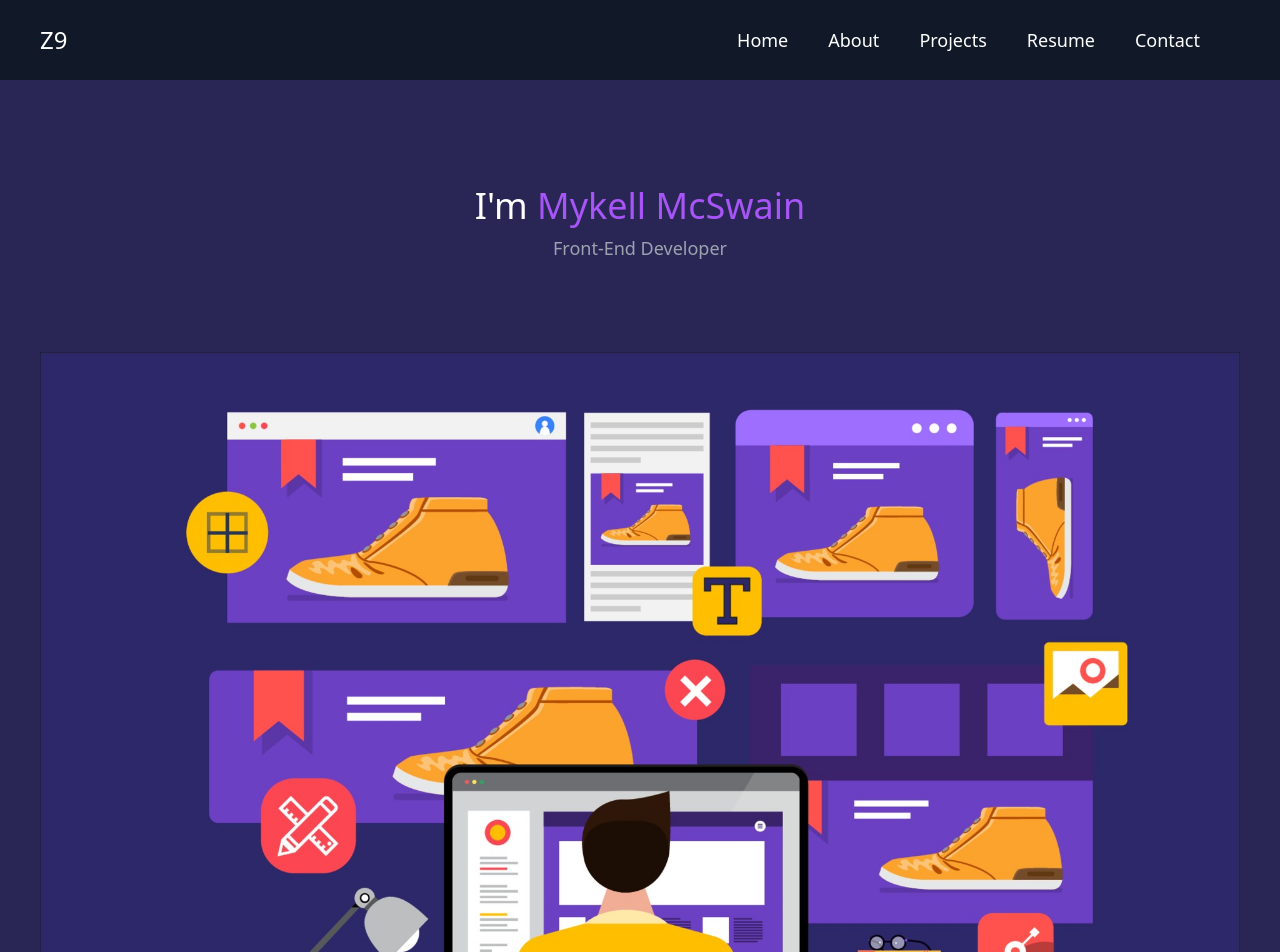
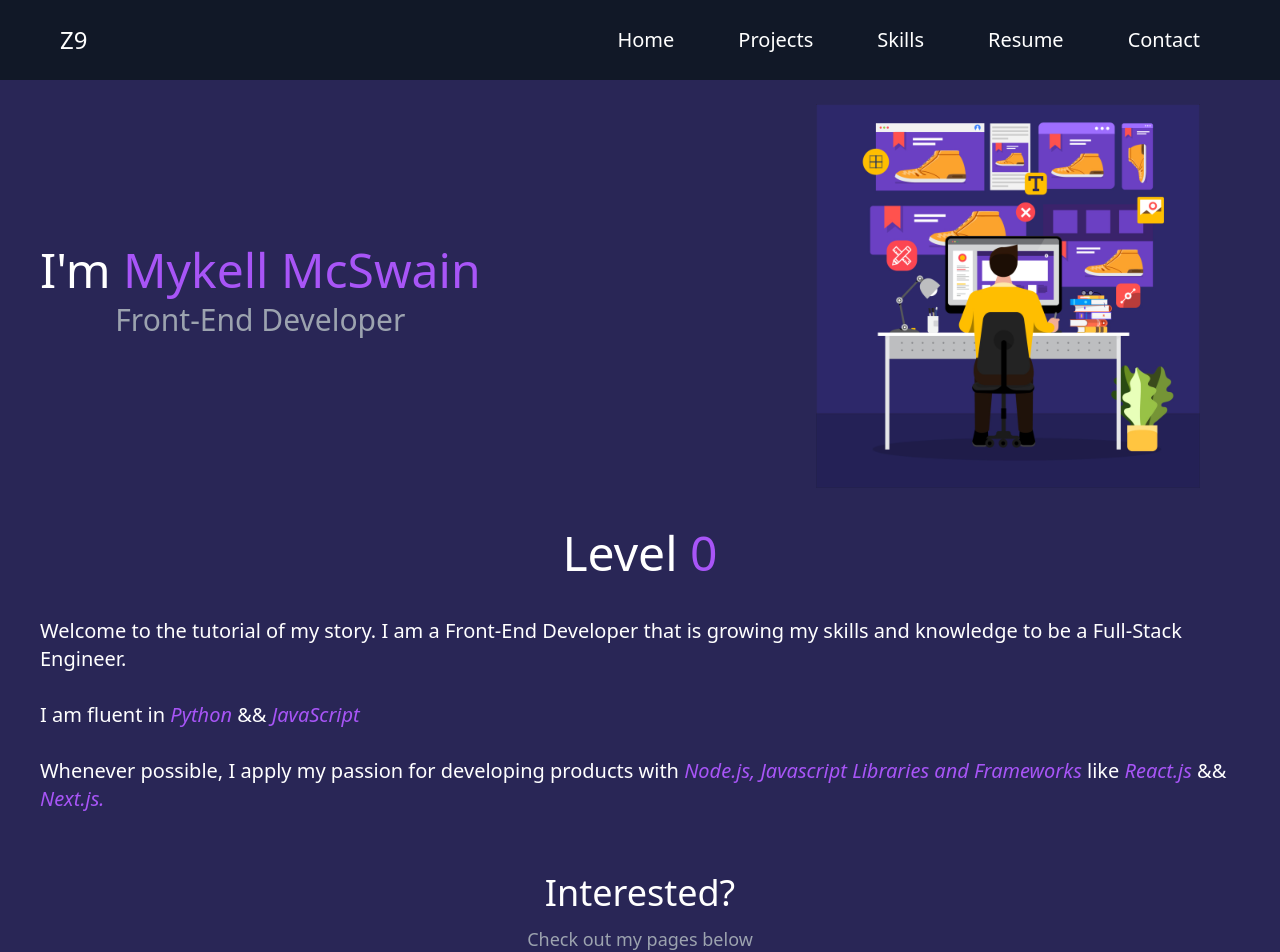
Before and after one commit to kaishigui/portfolio, a Next.js app: page / in a window 1280 px wide. Shown: the top 952 px of the page. Built offline with nearby package versions, Linux system fonts and the light colour scheme.

Commit message:
main added some breakpoints

```diff
--- a/components/Footer.js
+++ b/components/Footer.js
@@ -3,14 +3,15 @@ import { menuItems } from './menuItems'
 
 function Footer() {
   return (
-    <footer className='flex flex-col items-center bg-black text-white py-2'>
-        <div className='px-10 py-2'>
+    <footer className='bg-black '>
+      <main className='flex flex-col md:justify-evenly items-center bg-black text-white md:h-20 md:flex-row max-w-8xl lg:mx-12 '>
+        <div className='px-10 py-2 mr-5'>
             <h2>Designed and Developed by Mykell McSwain</h2>
         </div>
         <div className='py-2 '>
             <h2>Copyrighted @{new Date().getFullYear()}</h2>
         </div>
-        <div className='flex items-center space-x-5 px-20 sm:flex-col py-2 '>
+        <div className='flex items-center space-x-5 px-20 py-2 '>
             <button type="button" className='items-center p-2'>
               <svg
                 className='fill-current w-4 h-4'
@@ -36,7 +37,7 @@ function Footer() {
               </svg>
             </button>
         </div>
-
+        </main>
     </footer>
   )
 }
--- a/components/Header.js
+++ b/components/Header.js
@@ -7,7 +7,7 @@ import Dropdown from './Dropdown';
 import Link from 'next/link';
 
 
-function Header() {
+function Header({scroll}) {
 
   const [dropdown, setDropdown] = useState(false);
 
@@ -15,29 +15,55 @@ function Header() {
     (!dropdown) ? setDropdown(true) : setDropdown(false)
   }
 
+
   return (
-    <nav className=''>
+    <nav className='bg-gray-900'>
       <header className={`flex justify-between sticky top-0 bg-gray-900 text-white h-20
       ${dropdown && "h-fit pt-5 "}
       max-w-7xl mx-auto`}>
 
-          <button className='flex items-center px-10'>
+          <button className='flex items-center  ml-10 px-5'>
             <Link href="/">
               <h2 className='text-2xl'>Z9</h2>
             </Link>
           </button>
 
-          <div className='hidden md:inline-flex sm:inline-flex items-center
-          space-x-10 px-20'>
-            <h3 className='text-lg'>Home</h3>
-            <h3 className='text-lg'>About</h3>
-            <h3 className='text-lg'>Projects</h3>
-            <h3 className='text-lg'>Resume</h3>
-            <h3 className='text-lg'>Contact</h3>
+          <div className='hidden  md:inline-flex  items-center
+          space-x-12 lg:space-x-16 px-10 mr-10'>
+
+            <h3 className='lg:text-xl text-lg cursor-pointer
+            hover:text-purple-500 hover:ease-in-out duration-300'>
+              <Link href="/">
+                <a>Home</a>
+              </Link>
+            </h3>
+            <h3 className='lg:text-xl text-lg cursor-pointer
+            hover:text-purple-500 hover:ease-in-out duration-300'>
+              <Link href="/projects">
+                <a>Projects</a>
+              </Link>
+            </h3>
+            <h3 className='lg:text-xl text-lg cursor-pointer
+            hover:text-purple-500 hover:ease-in-out duration-300'>
+              <Link href="/skills">
+                <a>Skills</a>
+              </Link>
+            </h3>
+            <h3 className='lg:text-xl text-lg cursor-pointer
+            hover:text-purple-500 hover:ease-in-out duration-300'>
+              <Link href="/">
+                <a>Resume</a>
+              </Link>
+            </h3>
+            <h3
+              onClick={scroll}
+             className='lg:text-xl text-lg cursor-pointer
+            hover:text-purple-500 hover:ease-in-out duration-300 md:mr-5'>Contact
+            </h3>
           </div>
 
           <button
-          className="md:hidden lg:hidden sm:hidden flex items-center px-10
+          className="md:hidden lg:hidden  flex items-center px-10
           outline-none"
           onClick={handleDropdown}
           >
--- a/components/Homepage.js
+++ b/components/Homepage.js
@@ -4,19 +4,22 @@ import { menuItems} from './menuItems'
 
 function Homepage() {
   return (
-    <main className='flex flex-col items-center justify-center
-    bg-purpler h-full text-white text-lg '>
-      <section className='flex flex-col h-full items-center text-center my-5 mt-6'>
-        <div className=' flex flex-col justify-center h-60 mb-2'>
-          <h2 className='text-4xl'>I'm
+    <main className='flex flex-col self-center items-center justify-center
+    bg-purpler h-full text-white text-lg max-w-8xl'>
+      <section className='flex flex-col h-full items-center text-center my-5 mt-6
+        md:flex-row md:justify-between w-full px-10'>
+        <div className=' flex flex-col justify-center h-60 mb-2 md:mr-10'>
+          <h2 className='text-4xl lg:text-5xl md:text-5xl'>I'm
             <span className='text-purple-500'> Mykell McSwain</span>
           </h2>
-          <h4 className='mt-2 text-gray-400'>Front-End Developer</h4>
+          <h4 className='mt-2 text-gray-400 lg:text-3xl md:text-3xl'>Front-End Developer</h4>
         </div>
-        <div className='mx-10'>
-          <img className="object-contain" src="/Images/Web_designer_10_generated.jpg" alt="Image" />
+        <div className='lg:max-h-4xl lg:mx-10'>
+          <img className="object-contain h-96" src="/Images/Web_designer_10_generated.jpg" alt="Image" />
         </div>
-        <div className='flex items-center my-2'>
+
+      </section>
+      <div className='md:hidden lg:hidden flex self-col items-center my-2 mb-10'>
           <a href="https://www.linkedin.com/in/kashigui/">
             <button type="button" className='items-center p-3 border rounded-full mr-7 mt-5
             hover:shadow-[0_0_5px_] hover:shadow-purple-500 hover:transition ease-in-out delay-120'>
@@ -51,8 +54,6 @@ function Homepage() {
             </button>
           </a>
         </div>
-      </section>
-
       <hr className='color-white' />
 
 
@@ -62,20 +63,20 @@ function Homepage() {
           <span className='text-purple-500'> 0</span>
          </h2>
         </div>
-        <article>
-          <p className='text-lg'> Welcome to the tutorial of my story.
+        <article className=''>
+          <p className='text-lg lg:text-xl'> Welcome to the tutorial of my story.
             I am a Front-End Developer that is growing my skills and knowledge to be a Full-Stack Engineer.
           </p>
 
           <br />
-          <p className='text-lg'>
+          <p className='text-lg lg:text-xl'>
             I am fluent in
             <span className='text-purple-500 italic'> Python </span> &&
             <span className='text-purple-500 italic'> JavaScript </span>
           </p>
           <br />
 
-          <p className='text-lg'>
+          <p className='text-lg lg:text-xl'>
           Whenever possible, I apply my passion for developing products with
           <span className='text-purple-500 italic'> Node.js, </span>
           <span className='text-purple-500 italic'> Javascript Libraries and Frameworks  </span>like
@@ -86,7 +87,7 @@ function Homepage() {
       </section>
 
       <section className='flex flex-col items-center my-10'>
-        <h2 className='text-2xl mb-1'>Interested? </h2>
+        <h2 className='text-2xl mb-1 lg:text-4xl lg:mb-3'>Interested? </h2>
         <h4 className='text-gray-400'>Check out my pages below</h4>
         <div className='my-6'>
 
--- a/pages/index.js
+++ b/pages/index.js
@@ -5,16 +5,46 @@ import Header from '../components/Header'
 import Homepage from '../components/Homepage'
 import styles from '../styles/Home.module.css'
 import Link from 'next/link'
+import { useState } from 'react'
+import { useEffect } from 'react'
 
 export default function Home() {
+
+  const [isVisible, setIsVisible] = useState(false)
+
+  const toggleVisibility = () => {
+    if (window.pageYOffset == 0) {
+      setIsVisible(true)
+    } else {
+      setIsVisible(false)
+    }
+  }
+
+  const scrollToBottom = () => {
+    window.scrollTo({
+      top: 300,
+      behavior: 'smooth',
+    })
+  }
+
+  useEffect(() => {
+    window.addEventListener('scroll', toggleVisibility)
+
+    return () => {
+      window.removeEventListener('scroll', toggleVisibility)
+    }
+  }, [])
+
+
+
   return (
-    <div className=' mx-auto '>
+    <main className=' flex flex-col mx-auto bg-purpler  '>
 
-       <Header />
+       <Header scroll={scrollToBottom}/>
 
         <Homepage />
 
        <Footer />
-    </div>
+    </main>
   )
 }
```
Also changed, not shown: pages/projects.js (+8 -4 lines).
